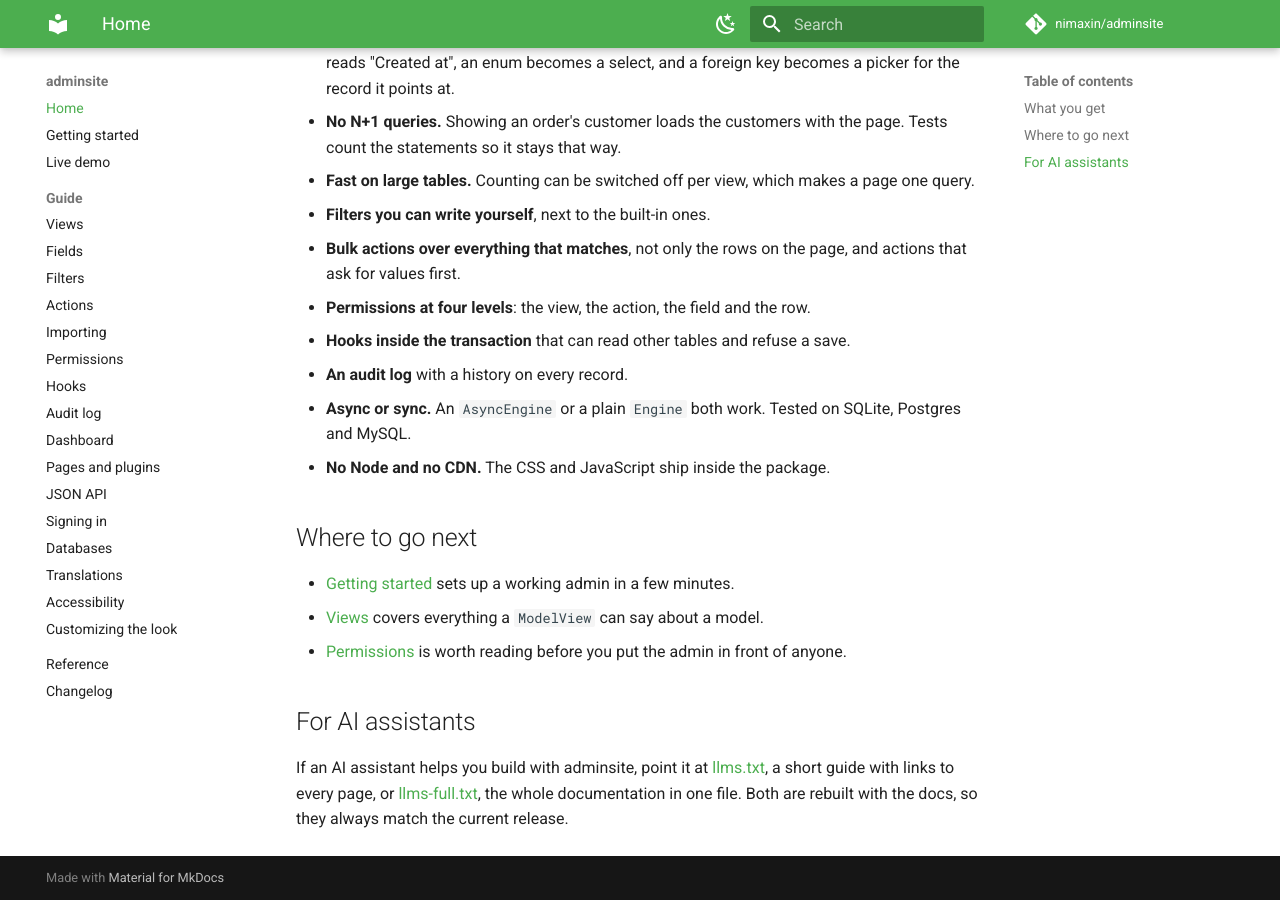
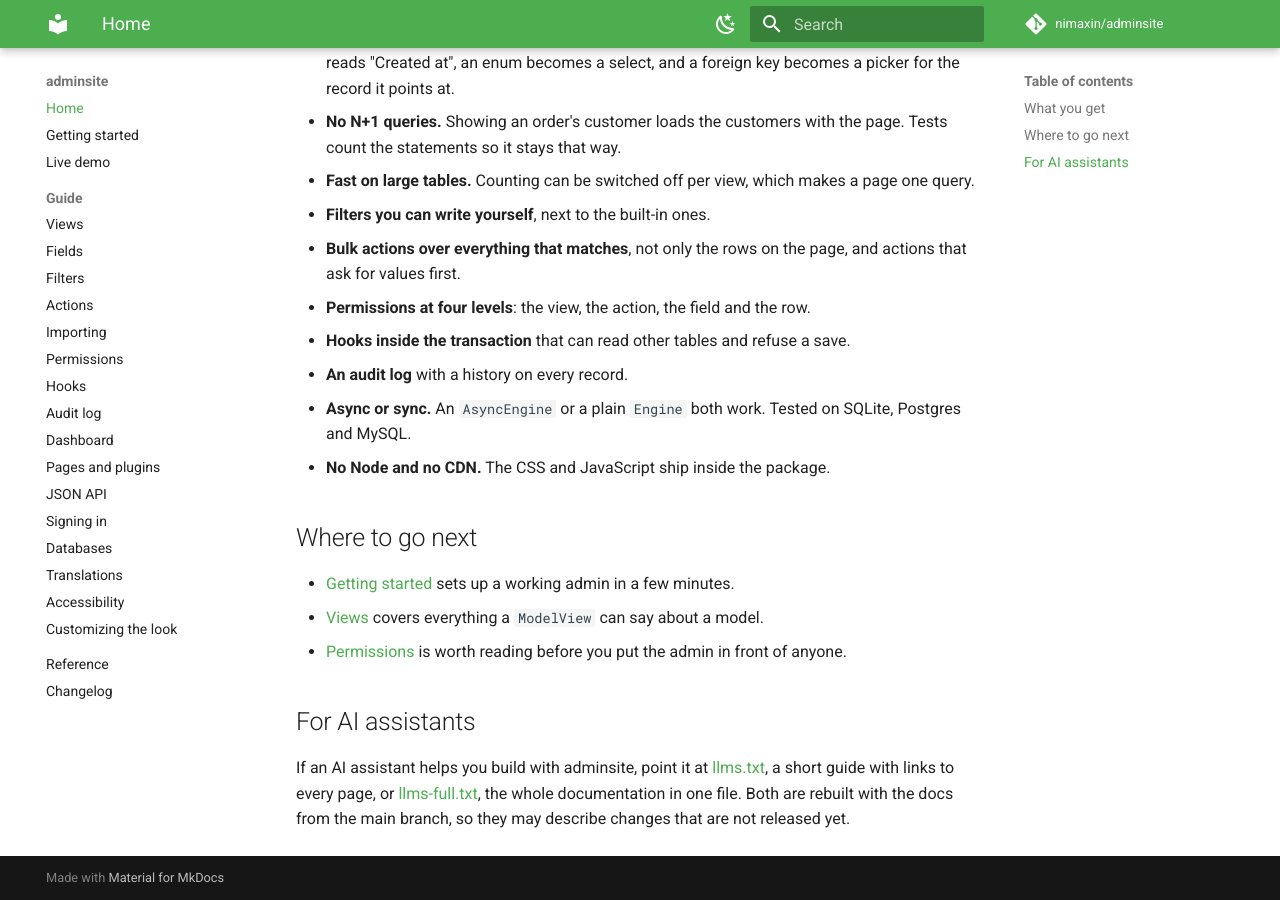
Before and after one commit to nimaxin/adminsite, an MkDocs documentation site: the page built from docs/index.md, in a window 1280 px wide and 900 px high, scrolled down 980 px. Built offline with MkDocs 1.6.1 and Material for MkDocs 9.7.7, drawn with Linux system fonts in a browser that asks for light colours; comment, search, counter and statistics services are not loaded.

Commit message:
docs: say the online llms files follow main, not the release

```diff
--- a/docs/index.md
+++ b/docs/index.md
@@ -63,4 +63,5 @@ all come from your models.
 If an AI assistant helps you build with adminsite, point it at
 [llms.txt](https://nimaxin.github.io/adminsite/llms.txt), a short guide with links to every page,
 or [llms-full.txt](https://nimaxin.github.io/adminsite/llms-full.txt), the whole documentation in
-one file. Both are rebuilt with the docs, so they always match the current release.
+one file. Both are rebuilt with the docs from the main branch, so they may describe changes that
+are not released yet.
```
